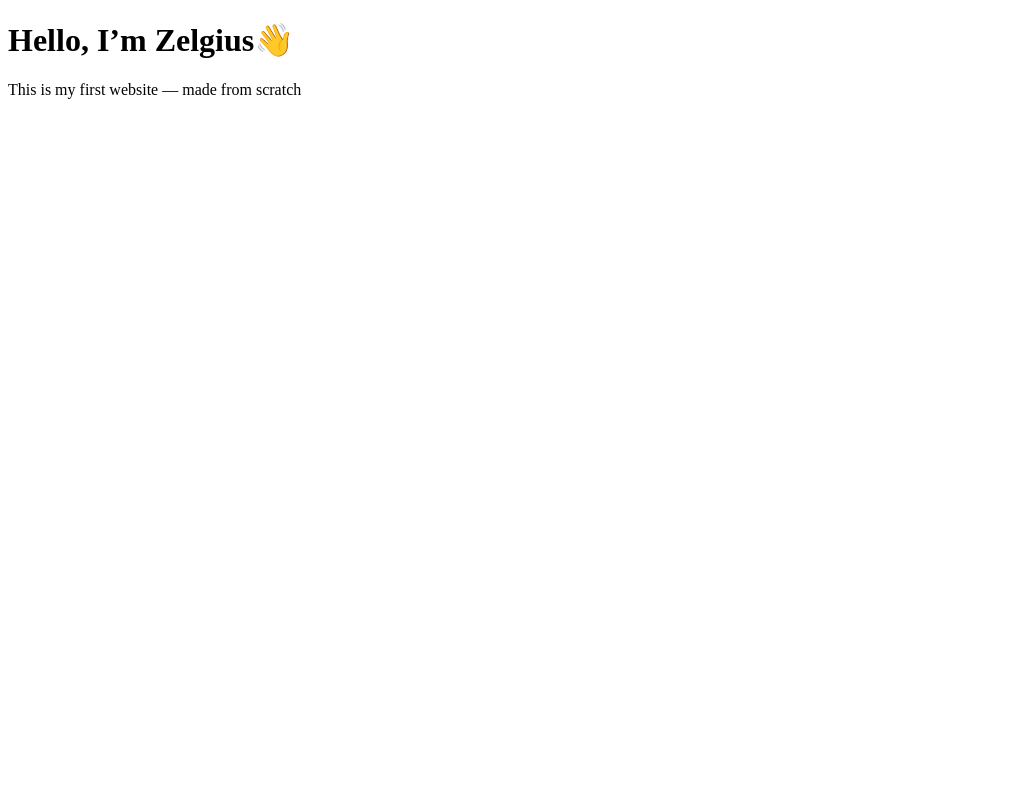
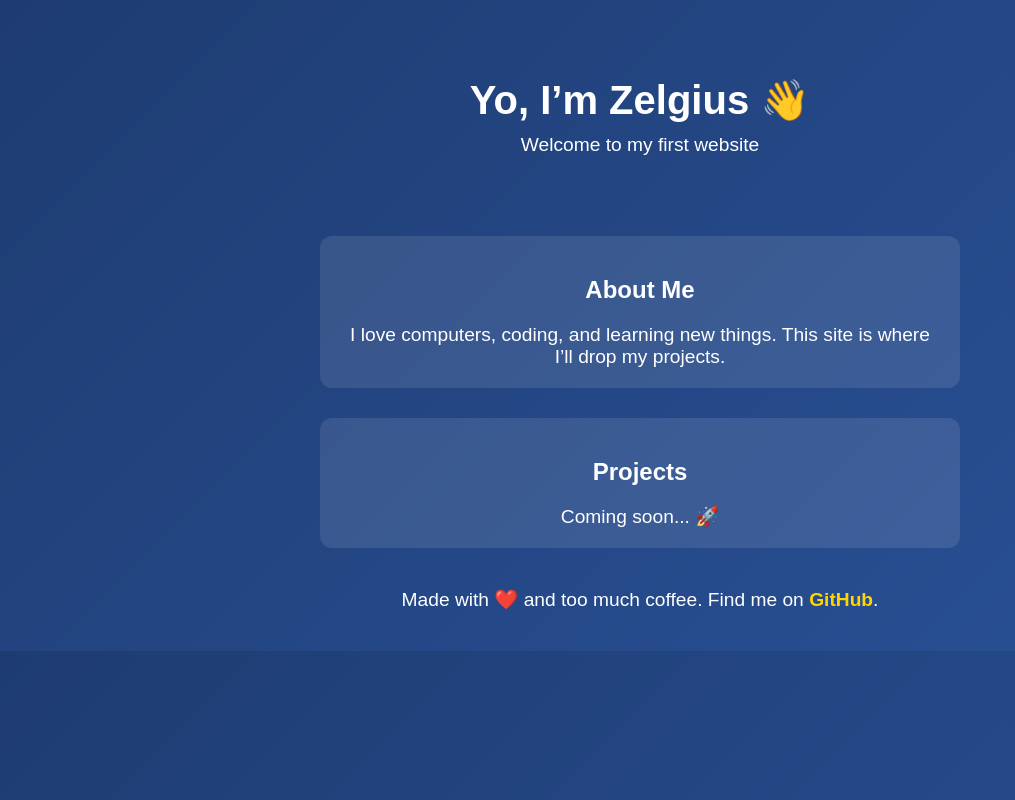
Before and after one commit to TalhaPlayz/TalhaPlayz.github.io, a plain HTML site: page index.html in a window 1280 px wide. Shown: the whole page, without its empty margins (0-1015 px from the left). Drawn offline with Linux system fonts and the light colour scheme.

Commit message:
Add files via upload

```diff
--- a/index.html
+++ b/index.html
@@ -1,10 +1,65 @@
 <!DOCTYPE html>
-<html>
-  <head>
-    <title>For absolute chaos!</title>
-  </head>
-  <body>
-    <h1>Hello, I’m Zelgius👋</h1>
-    <p>This is my first website — made from scratch</p>
-  </body>
+<html lang="en">
+<head>
+  <meta charset="UTF-8">
+  <meta name="viewport" content="width=device-width, initial-scale=1.0">
+  <title>My First Website</title>
+  <style>
+    body {
+      font-family: Arial, sans-serif;
+      background: linear-gradient(135deg, #1e3c72, #2a5298);
+      color: #fff;
+      text-align: center;
+      margin: 0;
+      padding: 0;
+    }
+    header {
+      padding: 50px 20px;
+    }
+    h1 {
+      font-size: 2.5rem;
+      margin-bottom: 10px;
+    }
+    p {
+      font-size: 1.2rem;
+      margin: 0;
+    }
+    .card {
+      background: rgba(255,255,255,0.1);
+      margin: 30px auto;
+      padding: 20px;
+      border-radius: 12px;
+      width: 90%;
+      max-width: 600px;
+    }
+    a {
+      color: #ffd700;
+      text-decoration: none;
+      font-weight: bold;
+    }
+    a:hover {
+      text-decoration: underline;
+    }
+  </style>
+</head>
+<body>
+  <header>
+    <h1>Yo, I’m Zelgius 👋</h1>
+    <p>Welcome to my first website</p>
+  </header>
+
+  <div class="card">
+    <h2>About Me</h2>
+    <p>I love computers, coding, and learning new things. This site is where I’ll drop my projects.</p>
+  </div>
+
+  <div class="card">
+    <h2>Projects</h2>
+    <p>Coming soon... 🚀</p>
+  </div>
+
+  <footer style="margin: 40px 0; font-size: 0.9rem;">
+    <p>Made with ❤️ and too much coffee. Find me on <a href="https://github.com/YOURUSERNAME">GitHub</a>.</p>
+  </footer>
+</body>
 </html>
```
